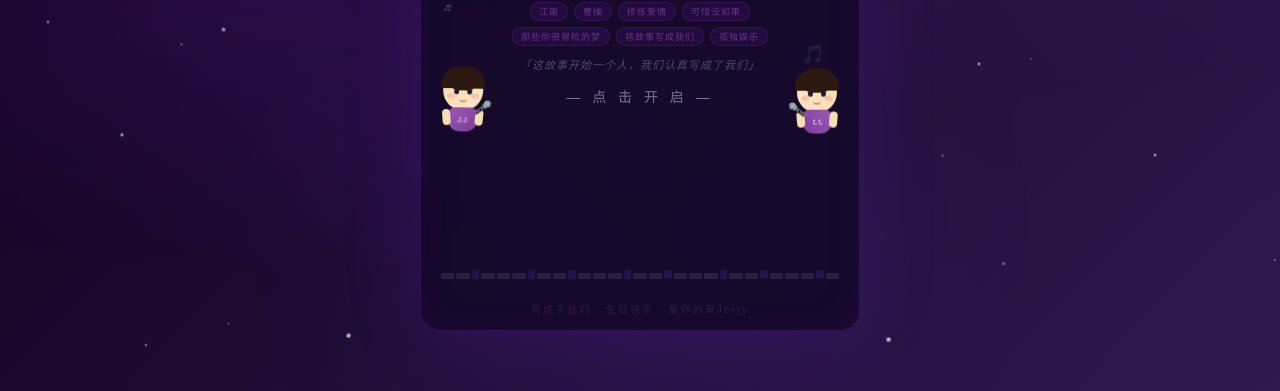
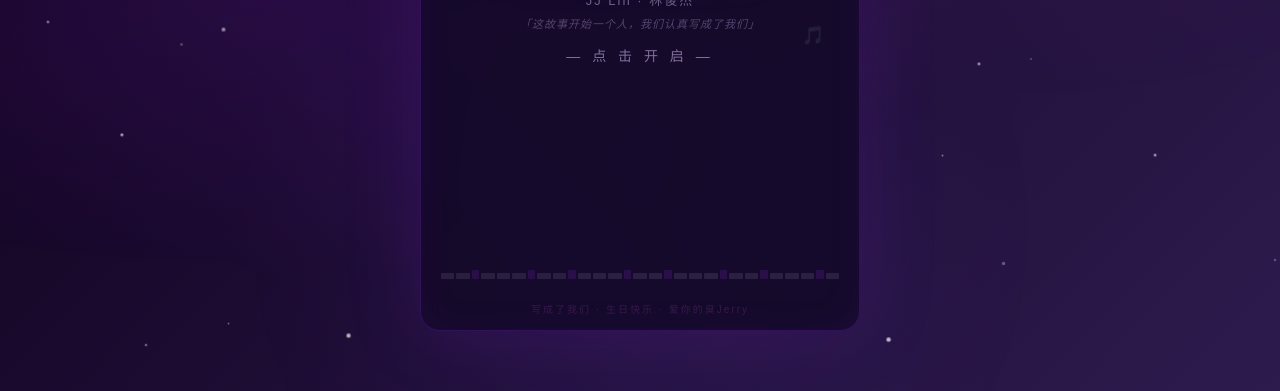
Before and after one commit to 0xjerryzhang/jj-birthday-card, a plain HTML site: page index.html in a window 1280 px wide. Shown: the part 409-800 px from the top of the page. Drawn offline with Linux system fonts and the light colour scheme.

Commit message:
update: new lyrics + remove chibi/albums from cover

```diff
--- a/index.html
+++ b/index.html
@@ -543,56 +543,8 @@ body {
 
     <div class="cover-title">将故事写成我们</div>
     <div class="cover-sub">JJ Lin · 林俊杰</div>
-
-    <!-- Album badges -->
-    <div class="album-strip">
-      <span class="album-badge">江南</span>
-      <span class="album-badge">曹操</span>
-      <span class="album-badge">修炼爱情</span>
-      <span class="album-badge">可惜没如果</span>
-      <span class="album-badge">那些你很冒险的梦</span>
-      <span class="album-badge">将故事写成我们</span>
-      <span class="album-badge">孤独娱乐</span>
-    </div>
-
     <div class="cover-quote">「这故事开始一个人，我们认真写成了我们」</div>
     <div class="cover-cta">— 点 击 开 启 —</div>
-
-    <!-- Q-version chibi left -->
-    <div class="chibi chibi-left">
-      <div class="chibi-head">
-        <div class="chibi-hair"></div>
-        <div class="chibi-hair-fringe"></div>
-        <div class="chibi-eye chibi-eye-left"></div>
-        <div class="chibi-eye chibi-eye-right"></div>
-        <div class="chibi-blush chibi-blush-left"></div>
-        <div class="chibi-blush chibi-blush-right"></div>
-        <div class="chibi-mouth"></div>
-      </div>
-      <div class="chibi-body">
-        <div class="chibi-arm chibi-arm-left"></div>
-        <div class="chibi-arm chibi-arm-right"></div>
-        <div class="chibi-mic">🎤</div>
-      </div>
-    </div>
-
-    <!-- Q-version chibi right -->
-    <div class="chibi chibi-right">
-      <div class="chibi-head">
-        <div class="chibi-hair"></div>
-        <div class="chibi-hair-fringe"></div>
-        <div class="chibi-eye chibi-eye-left"></div>
-        <div class="chibi-eye chibi-eye-right"></div>
-        <div class="chibi-blush chibi-blush-left"></div>
-        <div class="chibi-blush chibi-blush-right"></div>
-        <div class="chibi-mouth"></div>
-      </div>
-      <div class="chibi-body">
-        <div class="chibi-arm chibi-arm-left"></div>
-        <div class="chibi-arm chibi-arm-right"></div>
-        <div class="chibi-mic">🎤</div>
-      </div>
-    </div>
 
   </div>
 
@@ -625,8 +577,13 @@ const MESSAGES = [
   { text: "", style: "normal" },
   { text: "─── ♪ ───", style: "divider" },
   { text: "", style: "normal" },
-  { text: "暖手的是热茶", style: "normal" },
-  { text: "暖心的是你一句话", style: "gold" },
+  { text: "我终于明白对于你的爱", style: "normal" },
+  { text: "绝不可能更改", style: "gold" },
+  { text: "我的心像片雪花为你存在", style: "lyric" },
+  { text: "冰封成依赖", style: "lyric" },
+  { text: "", style: "normal" },
+  { text: "当全世界都把你忘怀", style: "normal" },
+  { text: "我绝不离开", style: "gold" },
   { text: "", style: "normal" },
   { text: "─── ♪ ───", style: "divider" },
   { text: "", style: "normal" },
```
